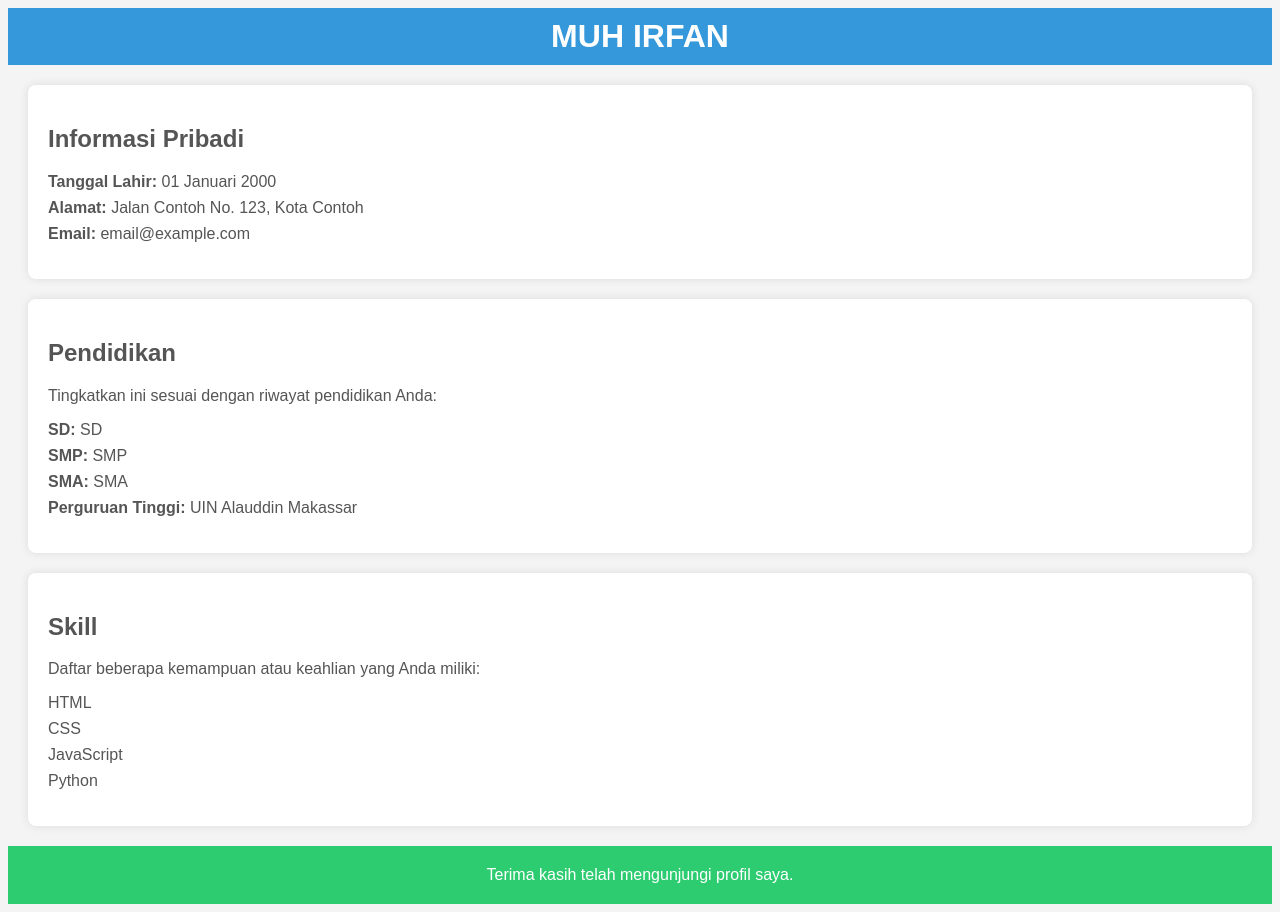
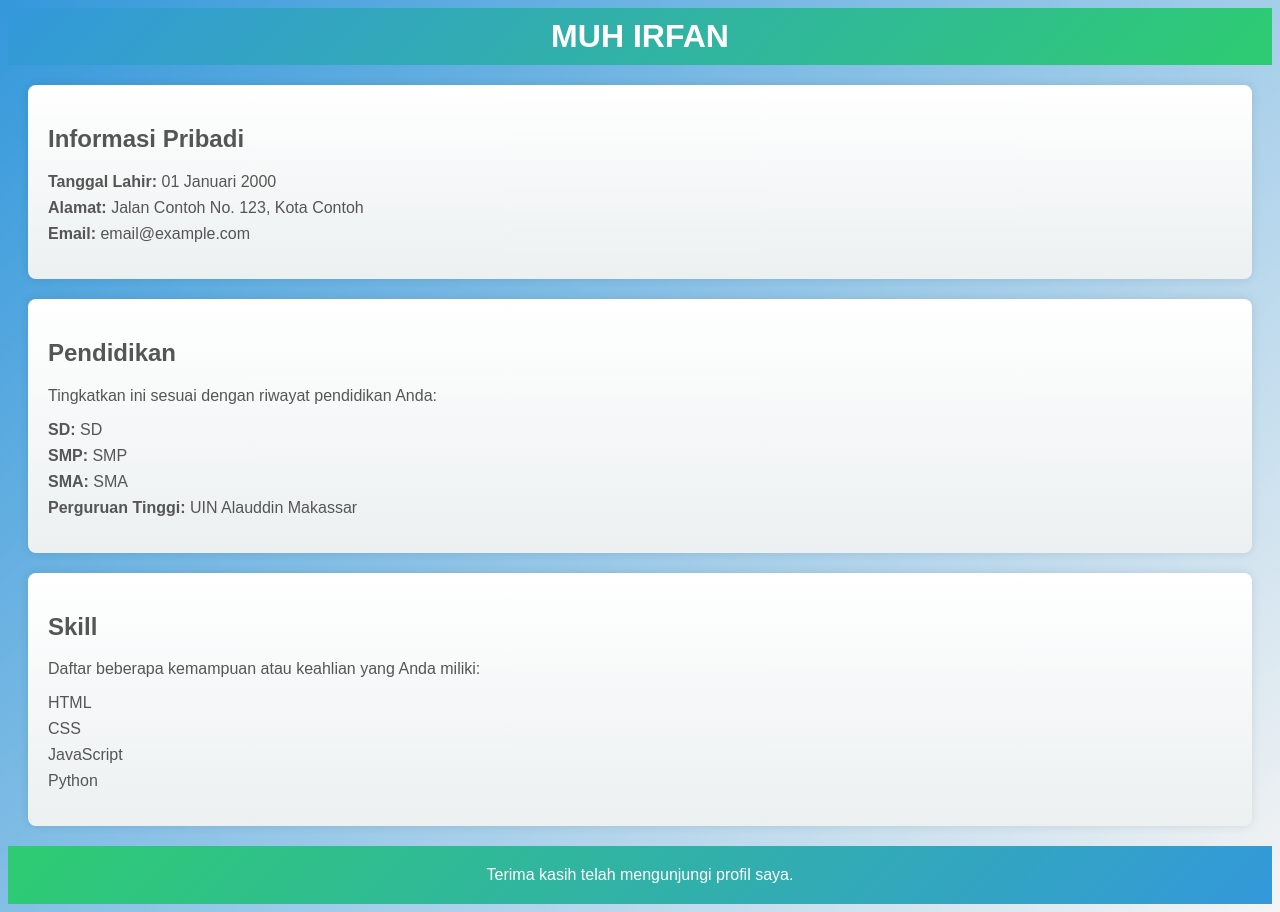
Before and after one commit to IRfanRIfan/Laporan_4_KAKAS-PPL, a plain HTML site: page MyProfile.html in a window 1280 px wide. Drawn offline with Linux system fonts and the light colour scheme.

Commit message:
Commit 10 : Menyempurnakan website dengan warna gradasi dan animasi

```diff
--- a/MyProfile.html
+++ b/MyProfile.html
@@ -9,12 +9,20 @@
         font-family: Arial, sans-serif;
         margin: 10;
         padding: 10;
-        background-color: #f4f4f4;
+        background: linear-gradient(
+          135deg,
+          #3498db,
+          #f4f4f4
+        ); /* Gradasi warna latar belakang */
         color: #333;
       }
 
       header {
-        background-color: #3498db;
+        background: linear-gradient(
+          135deg,
+          #3498db,
+          #2ecc71
+        ); /* Gradasi warna header */
         color: #fff;
         text-align: center;
         padding: 20px;
@@ -41,10 +49,14 @@
       section {
         margin: 20px;
         padding: 20px;
-        background-color: #fff;
+        background: linear-gradient(
+          180deg,
+          #fff,
+          #ecf0f1
+        ); /* Gradasi warna section */
         border-radius: 8px;
         box-shadow: 0 0 10px rgba(0, 0, 0, 0.1);
-        color: #555; /* Warna teks abu-abu pada section */
+        color: #555;
       }
 
       ul {
@@ -59,7 +71,11 @@
       footer {
         text-align: center;
         padding: 10px;
-        background-color: #2ecc71; /* Warna hijau pada footer */
+        background: linear-gradient(
+          135deg,
+          #2ecc71,
+          #3498db
+        ); /* Gradasi warna footer */
         color: #fff;
       }
 
```
